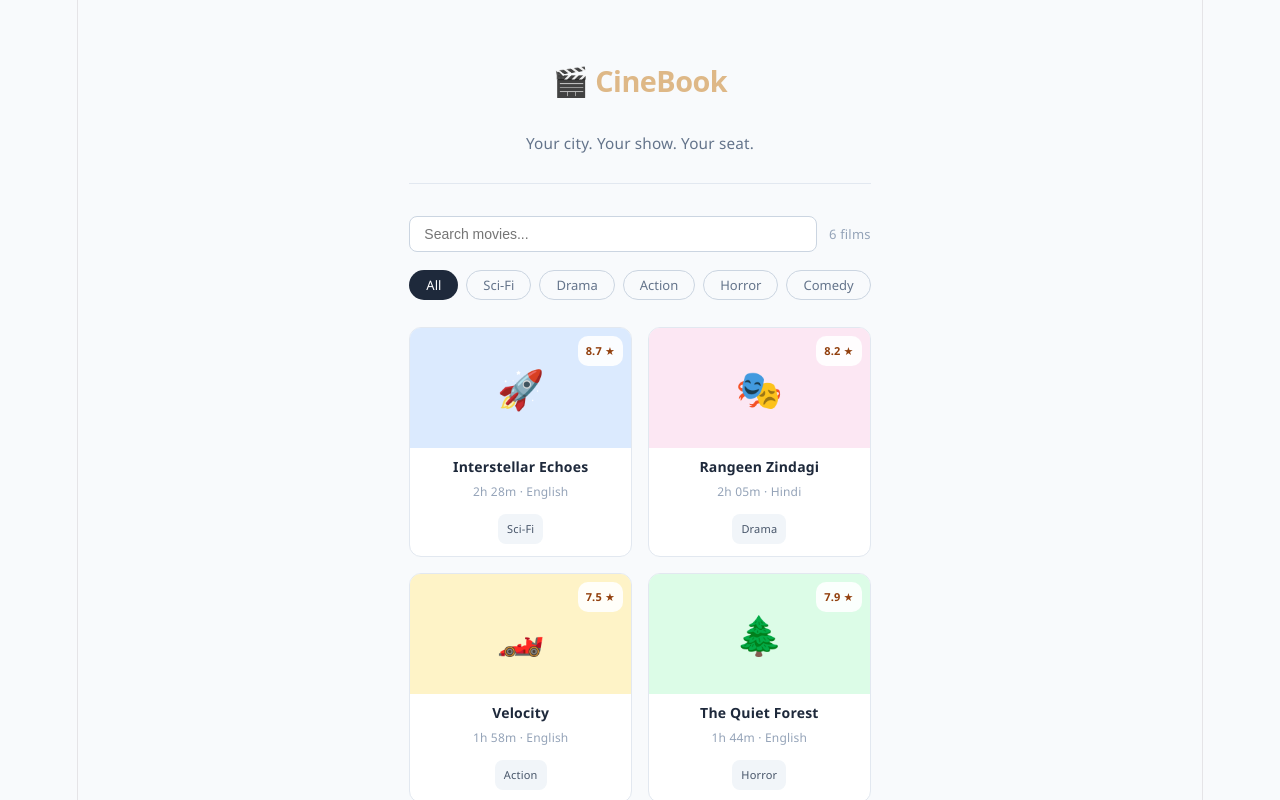
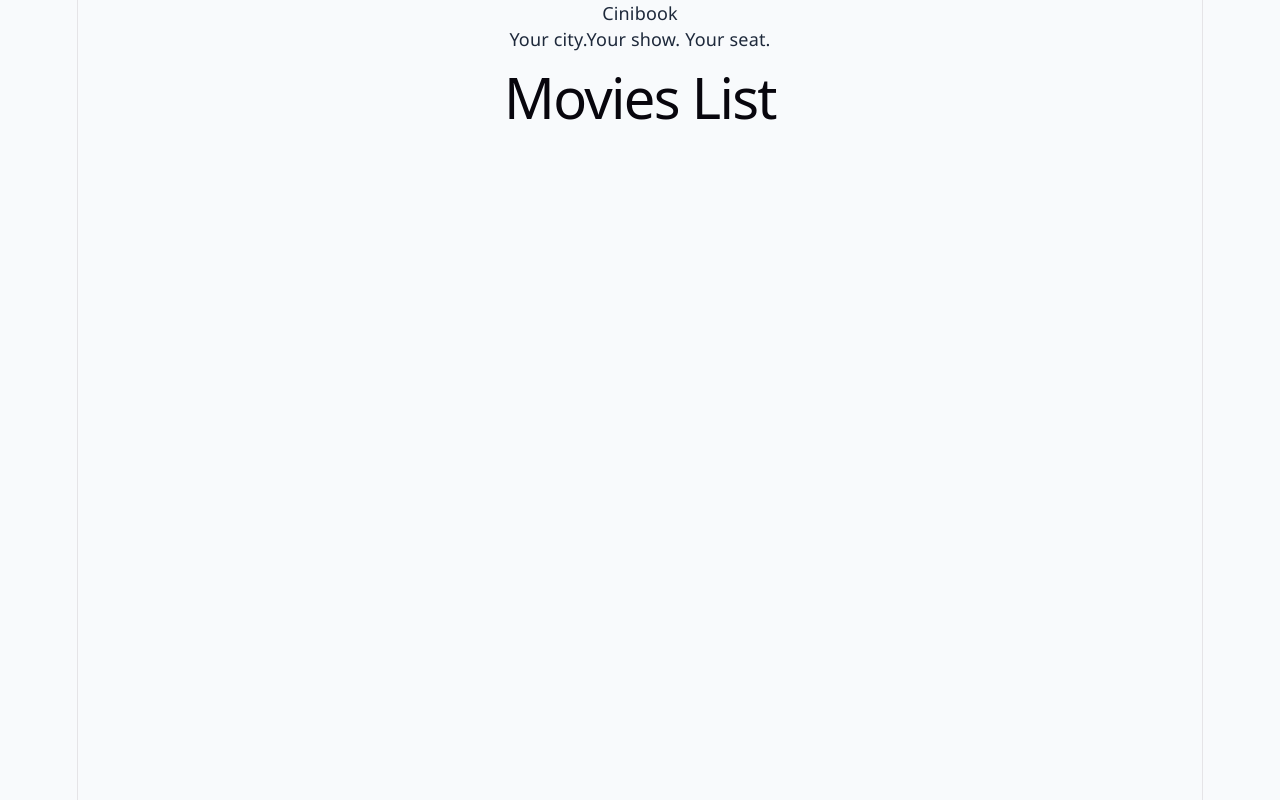
Before and after one commit to SoundaryaGWL/my-first-react-app, a React (Vite) app: page / in a window 1280 px wide. Shown: the top 800 px of the page. Built offline with nearby package versions, Linux system fonts and the light colour scheme.

Commit message:
test: dev deployment

```diff
--- a/src/App.jsx
+++ b/src/App.jsx
@@ -125,27 +125,40 @@ import Showtimes from "./components/Showtimes";
 import { MOVIES } from "./data/movies";
 import "./styles/app.css";
 
-function App() {
-  const [selectedMovie, setSelectedMovie] = useState(null);
+// function App() {
+//   const [selectedMovie, setSelectedMovie] = useState(null);
 
-  return (
-    <div className="app">
-      <header className="app-header">
-        <h1 className="app-logo" onClick={() => setSelectedMovie(null)}>
-          🎬 <span className="logo-text">CineBook</span>
-        </h1>
-        <p className="app-tagline">Your city. Your show. Your seat.</p>
-      </header>
+//   return (
+//     <div className="app">
+//       <header className="app-header">
+//         <h1 className="app-logo" onClick={() => setSelectedMovie(null)}>
+//           🎬 <span className="logo-text">CineBook</span>
+//         </h1>
+//         <p className="app-tagline">Your city. Your show. Your seat.</p>
+//       </header>
 
-      <main className="app-main">
-        {selectedMovie === null ? (
-          <MovieList movies={MOVIES} onSelect={setSelectedMovie} />
-        ) : (
-          <Showtimes movie={selectedMovie} onBack={() => setSelectedMovie(null)} />
-        )}
-      </main>
+//       <main className="app-main">
+//         {selectedMovie === null ? (
+//           <MovieList movies={MOVIES} onSelect={setSelectedMovie} />
+//         ) : (
+//           <Showtimes movie={selectedMovie} onBack={() => setSelectedMovie(null)} />
+//         )}
+//       </main>
+//     </div>
+//   );
+// }
+function App(){
+  const[selectedMovie,setSelectedMovie] = useState(null);
+
+  return(
+    <div>
+      <span  onClick={()=>setSelectedMovie(null)}> Cinibook</span>
+      <p>Your city.Your show. Your seat.</p>
+
+      {selectedMovie === null ? (<h1>Movies List</h1>) : (<h2>select the time </h2>)}
     </div>
+
   );
+
 }
-
 export default App;
```
